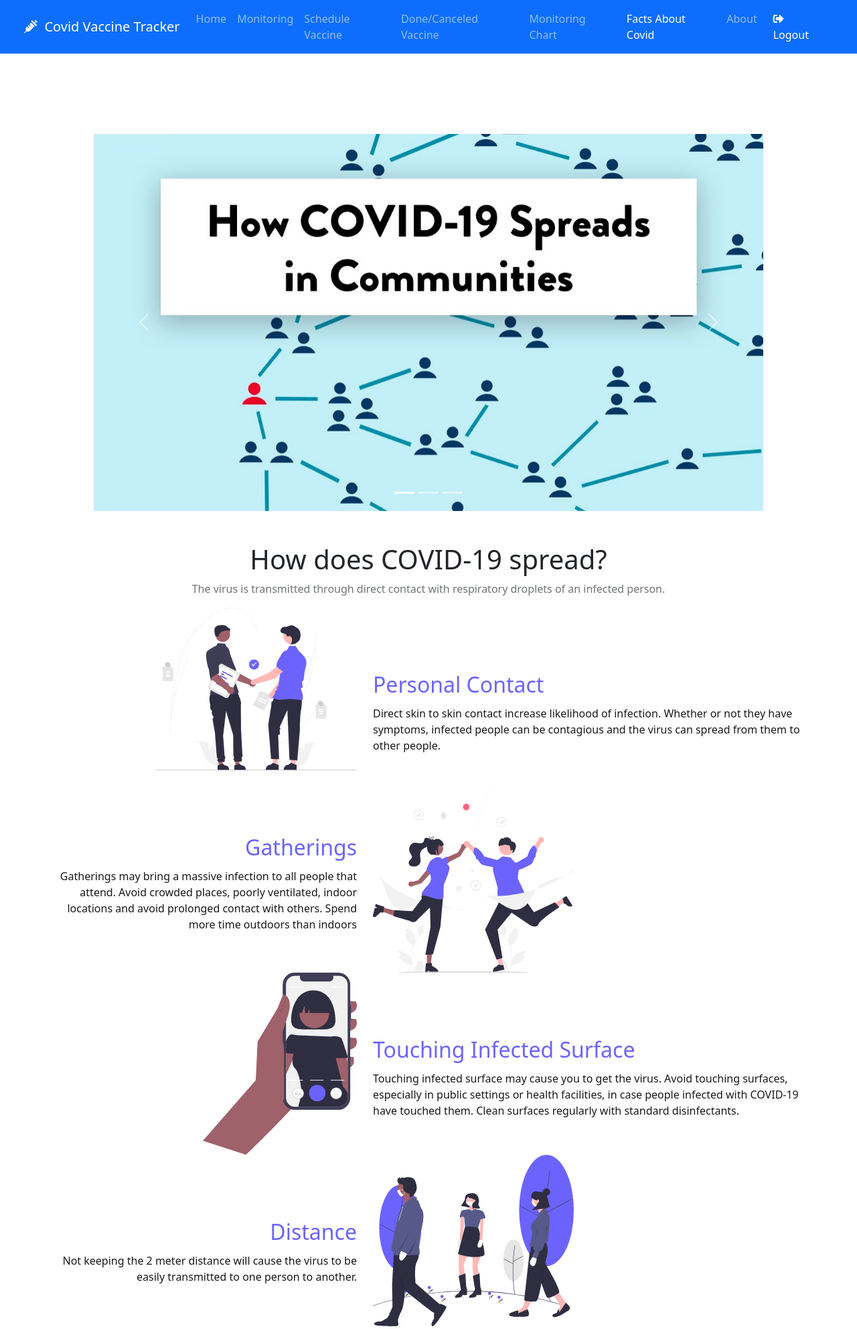
After one commit to shongolan/covid_vaccine_tracker_project, a Flask app: page /covidFacts in a window 1280 px wide. The commit adds this page. Shown: the top 1984 px of the page at 67% size. Run offline with Flask 2, Linux system fonts and the light colour scheme; some libraries are stand-ins or nearby versions.

Commit message:
Add files via upload

```diff
--- /dev/null
+++ b/templates/covid.html
@@ -0,0 +1,131 @@
+{% extends 'base.html' %}
+{% block title %}Covid Vaccine Tracker{% endblock %}
+
+{% block body %}
+<nav class="navbar navbar-expand-lg navbar-dark bg-primary px-4">
+  <div class="container-fluid">
+    <a class="navbar-brand" href="{{url_for('home')}}"><i class="fas fa-syringe"></i> &nbsp;Covid Vaccine Tracker</a>
+    <button class="navbar-toggler" type="button" data-bs-toggle="collapse" data-bs-target="#navbarSupportedContent" aria-controls="navbarSupportedContent" aria-expanded="false" aria-label="Toggle navigation">
+      <span class="navbar-toggler-icon"></span>
+    </button>
+    <div class="collapse navbar-collapse" id="navbarSupportedContent">
+      <ul class="navbar-nav me-auto mb-2 mb-lg-0">
+        <li class="nav-item">
+          <a class="nav-link" href="{{url_for('home')}}">Home</a>
+        </li>
+        <li class="nav-item">
+          <a class="nav-link" href="{{url_for('monitor')}}">Monitoring</a>
+        </li>
+        <li class="nav-item">
+         <a class="nav-link" href="{{url_for('sched')}}">Schedule Vaccine</a>
+       </li>
+       <li class="nav-item">
+         <a class="nav-link" href="{{url_for('done')}}">Done/Canceled Vaccine</a>
+       </li>
+       <li class="nav-item">
+         <a class="nav-link" href="{{url_for('chart')}}">Monitoring Chart</a>
+       </li>
+       <li class="nav-item">
+        <a class="nav-link active" href="{{url_for('covid')}}">Facts About Covid</a>
+       </li>
+       <li class="nav-item">
+        <a class="nav-link" href="{{url_for('about')}}">About</a>
+      </li>
+      </ul>
+    </div>
+    <div class="d-flex">
+     <a class="nav-link" style="color: #fff !important;" href="{{url_for('index')}}"><i class="fas fa-sign-out-alt"></i> Logout</a>
+    </div>
+  </div>
+</nav>
+
+<div class="container text-center mb-5 text-center">
+  <div class="d-flex justify-content-center mb-5">
+    <div id="carouselExampleIndicators" class="carousel slide" data-bs-ride="carousel" style="width: 1000px;">
+    <div class="carousel-indicators">
+      <button type="button" data-bs-target="#carouselExampleIndicators" data-bs-slide-to="0" class="active" aria-current="true" aria-label="Slide 1"></button>
+      <button type="button" data-bs-target="#carouselExampleIndicators" data-bs-slide-to="1" aria-label="Slide 2"></button>
+      <button type="button" data-bs-target="#carouselExampleIndicators" data-bs-slide-to="2" aria-label="Slide 3"></button>
+    </div>
+    <div class="carousel-inner">
+      <div class="carousel-item active">
+        <img src="static/images/1.jpg" class="d-block w-100" alt="...">
+      </div>
+      <div class="carousel-item">
+        <img src="static/images/2.jpg" class="d-block w-100" alt="...">
+      </div>
+      <div class="carousel-item">
+        <img src="static/images/3.jpg" class="d-block w-100" alt="...">
+      </div>
+    </div>
+    <button class="carousel-control-prev" type="button" data-bs-target="#carouselExampleIndicators" data-bs-slide="prev">
+      <span class="carousel-control-prev-icon" aria-hidden="true"></span>
+      <span class="visually-hidden">Previous</span>
+    </button>
+    <button class="carousel-control-next" type="button" data-bs-target="#carouselExampleIndicators" data-bs-slide="next">
+      <span class="carousel-control-next-icon" aria-hidden="true"></span>
+      <span class="visually-hidden">Next</span>
+    </button>
+  </div>
+  </div>
+  <h1>How does COVID-19 spread?</h1>
+  <p style="color: #626567;">The virus is transmitted through direct contact with respiratory droplets of an infected person.</p>
+  <div class="row">
+    <div class="col-md-5  text-end">
+      <img src="static/images/handshake.svg" alt="" style="width: 300px">
+    </div>
+    <div class="col-md-7  text-start mt-5">
+      <h2 class="mt-5" style="color: #6C63FF;">Personal Contact</h2><br>
+      <p style="color: #000; margin-top: -20px;">Direct skin to skin contact increase likelihood of infection. Whether or not they have symptoms, infected people can be contagious and the virus can spread from them to other people. </p>
+    </div>
+
+    <div class="col-md-5  text-end mt-5">
+      <h2 class="mt-5" style="color: #6C63FF;">Gatherings</h2><br>
+      <p style="color: #000; margin-top: -20px;">Gatherings may bring a massive infection to all people that attend. Avoid crowded places, poorly ventilated, indoor locations and avoid prolonged contact with others. Spend more time outdoors than indoors</p>
+    </div>
+    <div class="col-md-7  text-start">
+      <img src="static/images/gathering.svg" alt="" style="width: 300px">
+    </div>
+
+    <div class="col-md-5  text-end">
+      <img src="static/images/touch.svg" alt="" style="width: 230px">
+    </div>
+    <div class="col-md-7  text-start mt-5">
+      <h2 class="mt-5" style="color: #6C63FF;">Touching Infected Surface</h2><br>
+      <p style="color: #000; margin-top: -20px;">Touching infected surface may cause you to get the virus. Avoid touching surfaces, especially in public settings or health facilities, in case people infected with COVID-19 have touched them. Clean surfaces regularly with standard disinfectants. </p>
+    </div>
+
+    <div class="col-md-5  text-end mt-5">
+      <h2 class="mt-5" style="color: #6C63FF;">Distance</h2><br>
+      <p style="color: #000; margin-top: -20px;">Not keeping the 2 meter distance will cause the virus to be easily transmitted to one person to another.</p>
+    </div>
+    <div class="col-md-7  text-start">
+      <img src="static/images/distance.svg" alt="" style="width: 300px">
+    </div>
+  </div>
+</div>
+
+<div class="container text-center mb-5">
+  <img src="static/images/fmask.png" alt="" style="width: 200px; border-radius: 100%;">
+  <h1>How can I avoid being infected by COVID-19?</h1>
+  <ul class="mt-5 text-start">
+    <li>Maintain a safe distance from others (at least 2 meter), even if they don’t appear to be sick.</li>
+    <li>Wear a mask in public, especially indoors or when physical distancing is not possible.</li>
+    <li>Choose open, well-ventilated spaces over closed ones. Open a window if indoors.</li>
+    <li>Clean your hands often. Use soap and water, or an alcohol-based hand rub.</li>
+    <li>Get vaccinated when it’s your turn. Follow local guidance about vaccination.</li>
+    <li>Cover your nose and mouth with your bent elbow or a tissue when you cough or sneeze.</li>
+    <li>Stay home if you feel unwell.</li>
+  </ul>
+  <h1 class="mt-5">Want to read more?</h1>
+  <a href="https://www.who.int/news-room/feature-stories/detail/how-do-vaccines-work?adgroupsurvey={adgroupsurvey}&gclid=CjwKCAiA-9uNBhBTEiwAN3IlNKvr1oBBQYaV9CHaW_xX1gcauUDCM_9O0UMGVNUZSaMvxJA8cSeEcBoCodQQAvD_BwE">How does covid 19 vaccine work?</a>
+  <br><a href="https://www.yalemedicine.org/news/covid-19-vaccine-comparison">Comparing the COVID-19 Vaccines: How Are They Different?</a>
+  <br><a href="https://www.cdc.gov/coronavirus/2019-ncov/vaccines/different-vaccines.html">Different COVID-19 Vaccines</a>
+</div>
+
+
+
+
+
+{% include 'footer.html' %}
+{% endblock %}
--- a/templates/footer.html
+++ b/templates/footer.html
@@ -19,6 +19,8 @@
        <li><a class="" href="{{url_for('sched')}}">Schedule Vaccine</a></li>
        <li><a class="" href="{{url_for('about')}}">About</a></li>
        <li><a class="" href="{{url_for('done')}}">Done/Canceled Vaccine</a></li>
+       <li><a class="" href="{{url_for('about')}}">Monitoring Chart</a></li>
+       <li><a class="" href="{{url_for('about')}}">Facts About Covid</a></li>
       </ul>
      </div>
      <div class="col-md-6">
```
Also changed, not shown: templates/about.html (+12 -3 lines), templates/chart.html (+6 -3 lines), templates/done.html (+6 -3 lines), templates/index.html (+7 -4 lines), templates/monitoring.html (+6 -3 lines), templates/schedule.html (+6 -3 lines), static/images/1.jpg (added), static/images/2.jpg (added), static/images/3.jpg (added), static/images/distance.svg (added), static/images/fmask.png (added), static/images/gathering.svg (added), static/images/handshake.svg (added), static/images/touch.svg (added).
